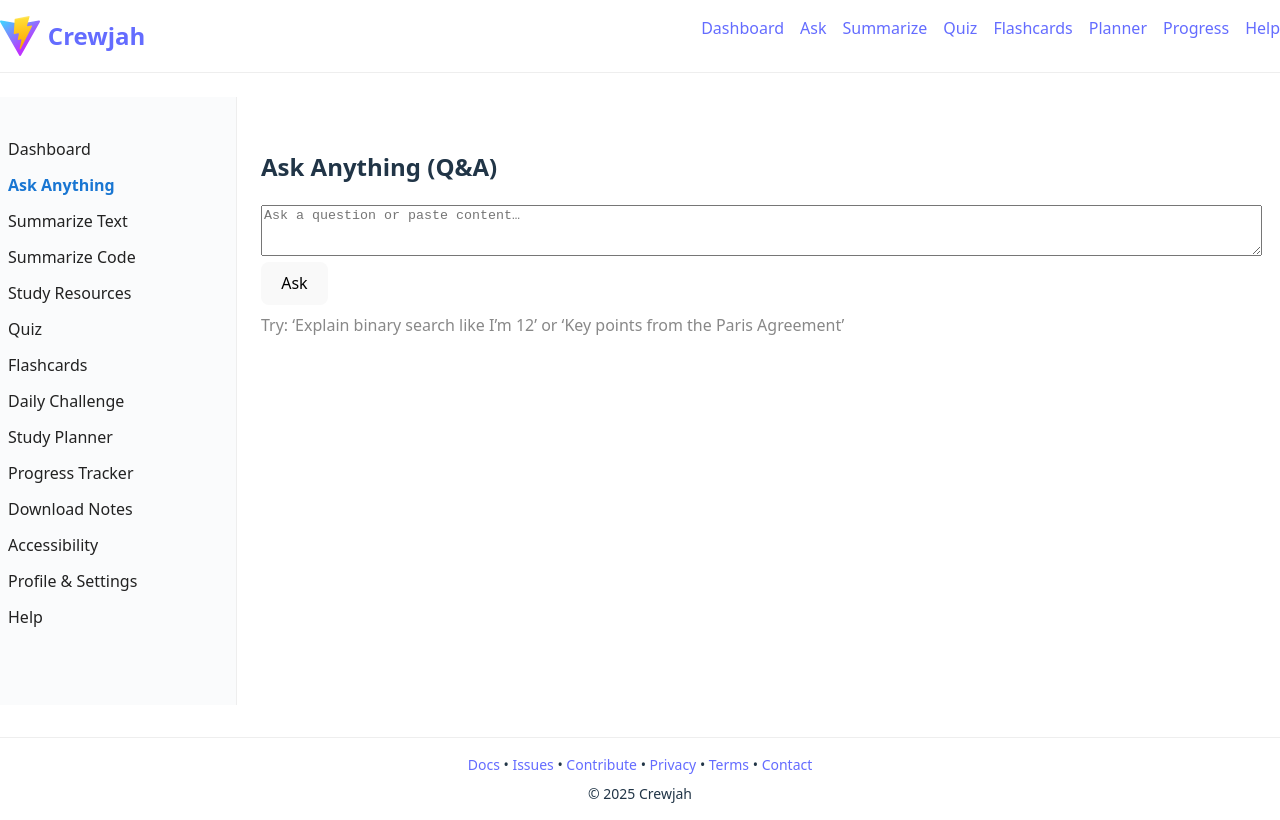
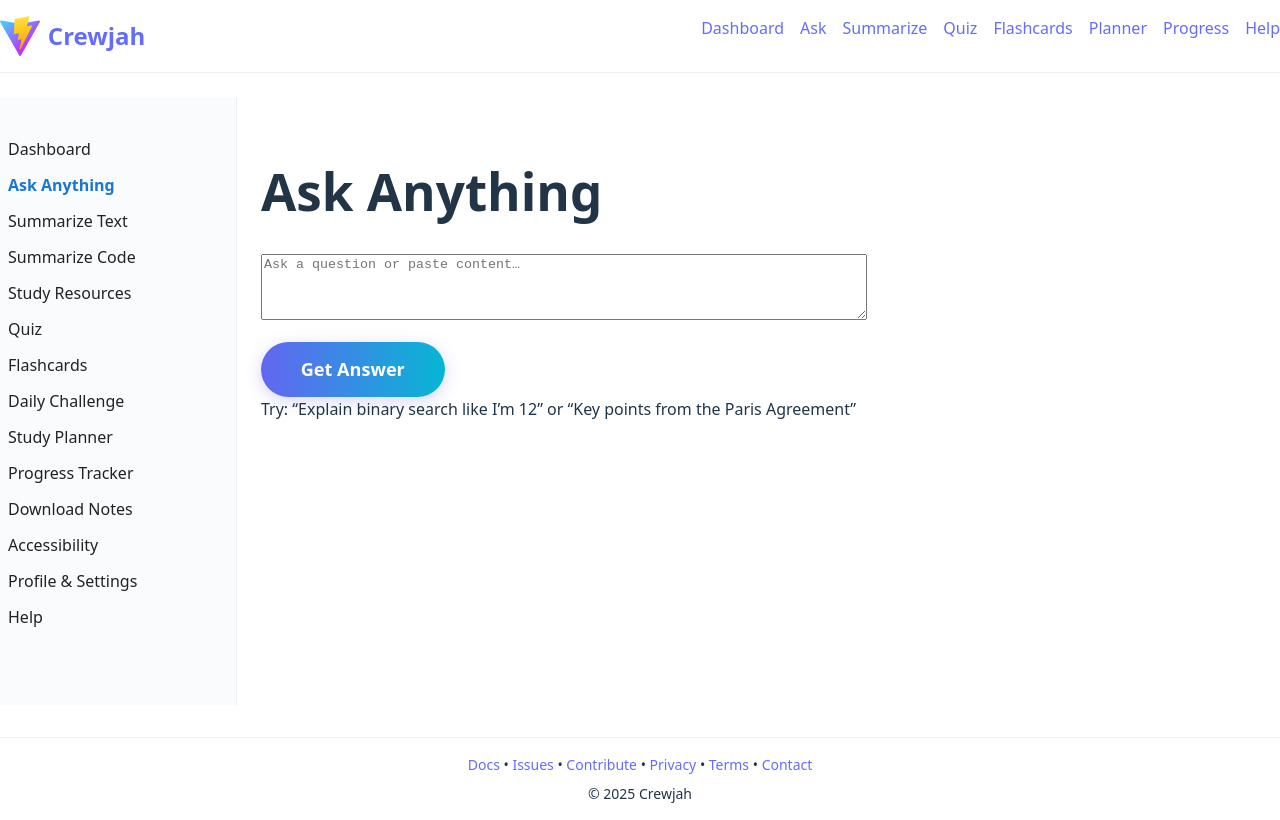
Before and after one commit to Crewjah/Crewjah, a React (Vite) app in the folder client/: page /ask in a window 1280 px wide. Built offline with nearby package versions, Linux system fonts and the light colour scheme.

Commit message:
fix: update AskAnything page

```diff
--- a/client/src/pages/AskAnything.jsx
+++ b/client/src/pages/AskAnything.jsx
@@ -2,35 +2,53 @@ import { useState } from 'react';
 
 const AskAnything = () => {
   const [question, setQuestion] = useState('');
-  const [answer, setAnswer] = useState('');
+  const [answer, setAnswer] = useState(null);
   const [loading, setLoading] = useState(false);
   const [error, setError] = useState('');
   const token = localStorage.getItem('token');
-  const handleSubmit = async (e) => {
-    e.preventDefault();
+
+  function handleAsk() {
     setLoading(true);
     setError('');
     setAnswer('');
-    try {
-      setTimeout(() => {
-        setAnswer(`(AI answer placeholder) You asked: "${question}"`);
-        setLoading(false);
-      }, 1000);
-    } catch {
-      setError('Failed to get answer');
+    setTimeout(() => {
+      setAnswer({
+        text: 'Sample answer for: ' + question,
+        keyPoints: ['Key point 1', 'Key point 2'],
+        resources: ['https://en.wikipedia.org/wiki/Example']
+      });
       setLoading(false);
-    }
-  };
+    }, 1200);
+  }
+
   return (
-    <div>
-      <h2>Ask Anything (Q&A)</h2>
-      <form onSubmit={handleSubmit}>
-        <textarea value={question} onChange={e => setQuestion(e.target.value)} placeholder="Ask a question or paste content…" required rows={3} style={{width:'100%'}} />
-        <button type="submit" disabled={loading}>{loading ? 'Thinking…' : 'Ask'}</button>
-      </form>
-      {answer && <div style={{marginTop:16, background:'#f6f6f6', padding:12}}>{answer}</div>}
-      {error && <div style={{color:'red'}}>{error}</div>}
-      {!answer && !loading && <div style={{color:'#888',marginTop:8}}>Try: ‘Explain binary search like I’m 12’ or ‘Key points from the Paris Agreement’</div>}
+    <div className="edu-page edu-ask">
+      <h1>Ask Anything</h1>
+      <textarea
+        className="edu-input"
+        rows={4}
+        placeholder="Ask a question or paste content…"
+        value={question}
+        onChange={e => setQuestion(e.target.value)}
+        style={{width:'100%',maxWidth:600,marginBottom:16}}
+      />
+      <br />
+      <button className="edu-btn edu-btn-primary" onClick={handleAsk} disabled={!question || loading}>
+        {loading ? 'Thinking…' : 'Get Answer'}
+      </button>
+      {!answer && !question && (
+        <div className="edu-empty">Try: “Explain binary search like I’m 12” or “Key points from the Paris Agreement”</div>
+      )}
+      {answer && (
+        <div className="edu-answer-block">
+          <h2>Answer</h2>
+          <div>{answer.text}</div>
+          <h3>Key Points</h3>
+          <ul>{answer.keyPoints.map((pt,i) => <li key={i}>{pt}</li>)}</ul>
+          <h3>Related Resources</h3>
+          <ul>{answer.resources.map((url,i) => <li key={i}><a href={url} target="_blank" rel="noopener noreferrer">{url}</a></li>)}</ul>
+        </div>
+      )}
     </div>
   );
 };
```
